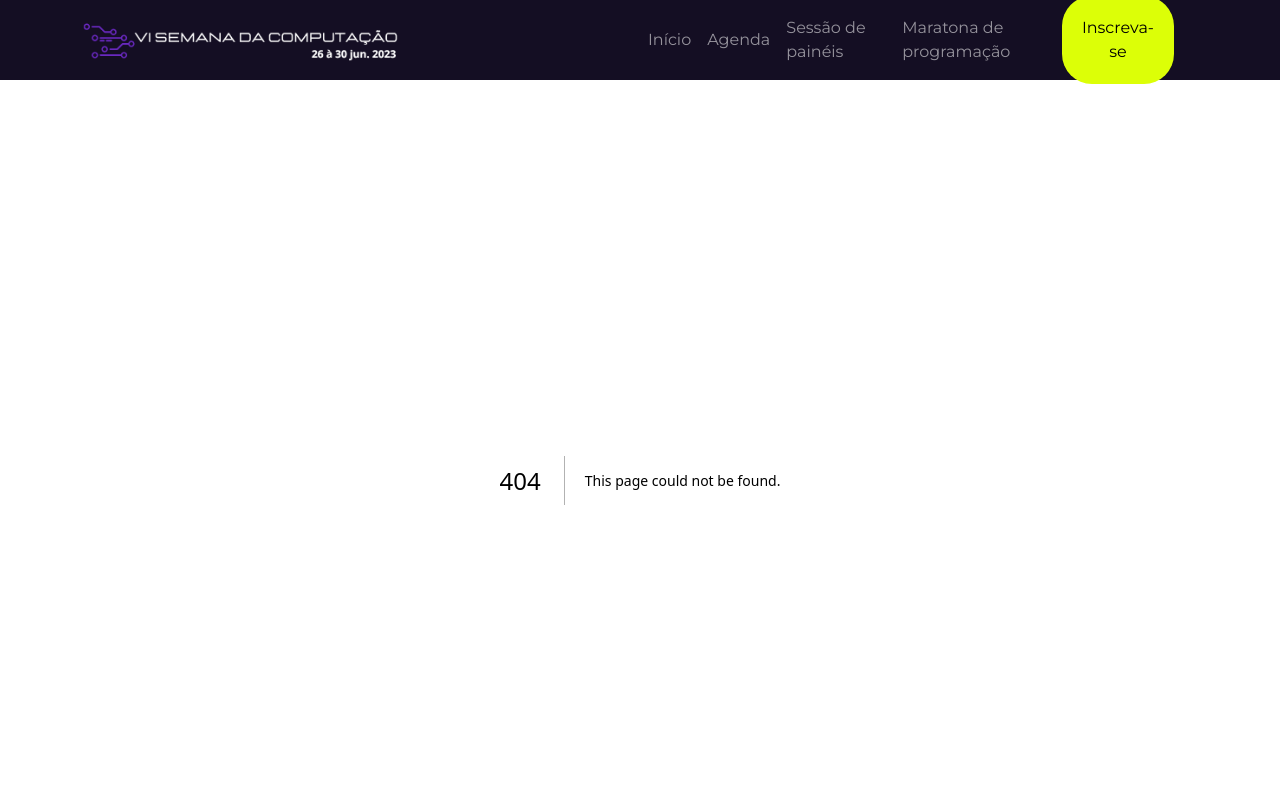
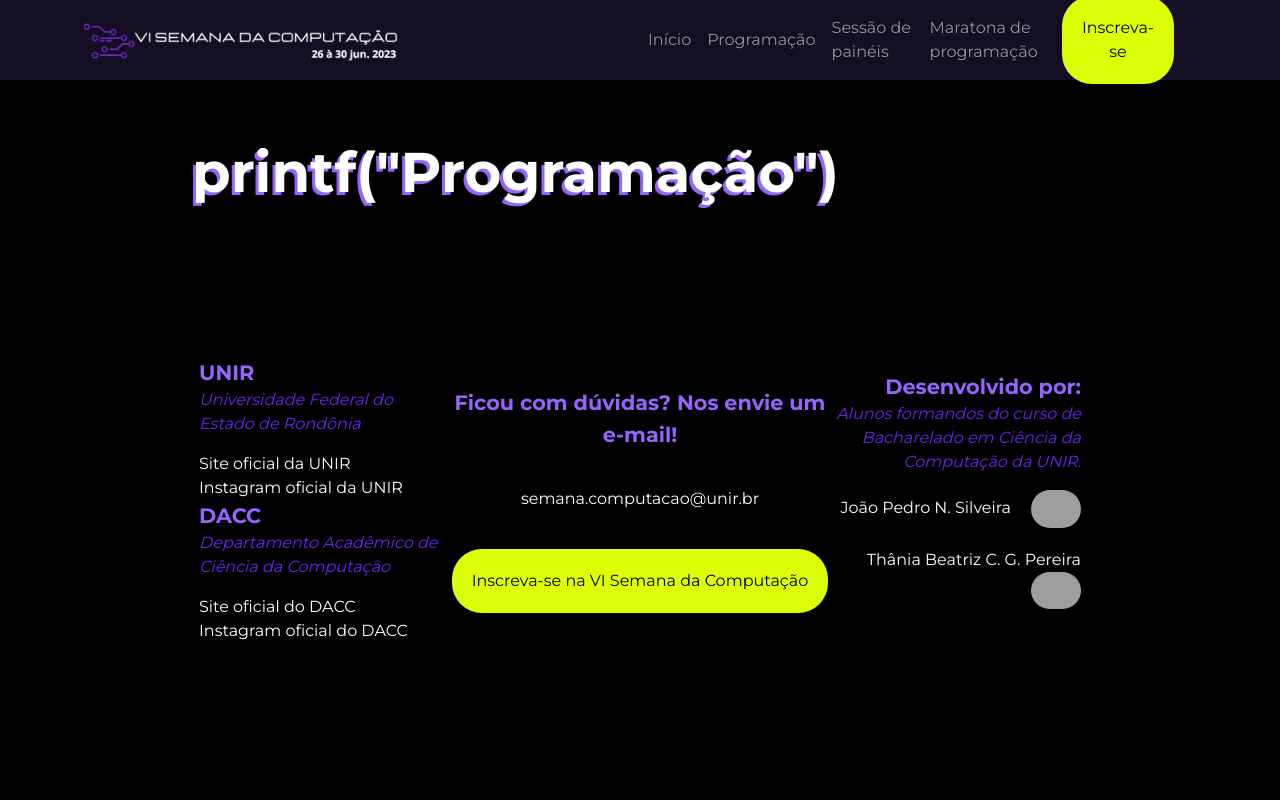
Before and after one commit to Pedrozle/semana-computacao-unir, a Next.js app: page /programacao in a window 1280 px wide. Before the commit this address had no page. Shown: the top 800 px of the page. Built offline with nearby package versions, Linux system fonts and the light colour scheme; grey boxes are pictures that could not be loaded; a web font is replaced by a local one.

Commit message:
criação tela programação

```diff
--- a/src/app/components/header.tsx
+++ b/src/app/components/header.tsx
@@ -30,7 +30,7 @@ export default function Header() {
                             <Navbar.Collapse id="basic-navbar-nav">
                                 <Nav className={`me-auto ${styles.links}`}>
                                     <Nav.Link href="/">Início</Nav.Link>
-                                    <Nav.Link href="/agenda">Agenda</Nav.Link>
+                                    <Nav.Link href="/programacao">Programação</Nav.Link>
                                     <Nav.Link href="/sessao-trabalhos">
                                         Sessão de painéis
                                     </Nav.Link>
--- a/src/app/maratona/page.tsx
+++ b/src/app/maratona/page.tsx
@@ -1,5 +1,5 @@
 "use client";
-import styles from "@/styles/components/maratona.module.scss";
+import styles from "@/styles/maratona.module.scss";
 import Botao from "../components/botao";
 
 export default function Page() {
--- /dev/null
+++ b/src/app/programacao/layout.tsx
@@ -0,0 +1,18 @@
+import "bootstrap/dist/css/bootstrap.css";
+import "@/styles/globals.scss";
+
+export const metadata = {
+    title: "Agenda",
+    description: "VI Semana da Computação - UNIR",
+    icons: {
+        icon: "https://www.unir.br/img/favicon.ico",
+    },
+};
+
+export default function RootLayout({
+    children,
+}: {
+    children: React.ReactNode;
+}) {
+    return <section>{children}</section>;
+}
--- /dev/null
+++ b/src/app/programacao/page.tsx
@@ -0,0 +1,62 @@
+"use client";
+
+import styles from "@/styles/agenda.module.scss";
+import base64ToBlob from "@/services/fotoConversor";
+
+import { useState, useEffect } from "react";
+
+interface Atividade {
+    titulo: string;
+    palestrante: string;
+    descricao: string;
+    data: string;
+    img: string;
+}
+
+async function getAtividades() {
+    const url = "/api/db?colecao=";
+
+    const res = await fetch(`${url}`, {
+        next: { revalidate: 500 },
+    });
+
+    let atividades: Array<Atividade> = await res.json();
+
+    atividades = atividades.map((atividade: Atividade) => {
+        let blob: Blob = atividade.img
+            ? base64ToBlob(atividade.img)
+            : new Blob();
+
+        return {
+            titulo: atividade.titulo,
+            palestrante: atividade.palestrante,
+            descricao: atividade.descricao,
+            data: atividade.data,
+            img: atividade.img ? URL.createObjectURL(blob) : "",
+        };
+    });
+
+    return atividades;
+}
+
+export default function Page() {
+    const [atividades, setAtividades] = useState<Atividade[]>([]);
+
+    // useEffect(() => {
+    //     // Exemplo de função assíncrona que retorna uma Promise
+    //     async function obterArray() {
+    //         const arrayRetornado = await getAtividades();
+    //         setAtividades(arrayRetornado);
+    //     }
+
+    //     obterArray();
+    // }, []); // Certifique-se de fornecer um array vazio para o useEffect para que ele seja executado apenas uma vez
+
+    return (
+        <div className={styles.agenda}>
+            <div className={styles.cabecalho}>
+                <p className={styles.titulo}>printf(&quot;Programação&quot;)</p>
+            </div>
+        </div>
+    );
+}
--- a/src/app/sessao-trabalhos/page.tsx
+++ b/src/app/sessao-trabalhos/page.tsx
@@ -1,5 +1,5 @@
 "use client";
-import styles from "@/styles/components/sessao-trabalhos.module.scss";
+import styles from "@/styles/sessao-trabalhos.module.scss";
 import Botao from "../components/botao";
 import Image from "next/image";
 
--- /dev/null
+++ b/src/styles/agenda.module.scss
@@ -0,0 +1,27 @@
+@import './variables.scss';
+
+/*-----------------------------------------------------------------*/
+
+.agenda {
+    display: flex;
+    flex-direction: column;
+    align-items: center;
+    color: white;
+    padding-bottom: 50px;
+}
+
+.cabecalho {
+    margin: 50px 0;
+    display: flex;
+    flex-direction: column;
+    justify-content: center;
+    width: 70vw;
+}
+
+.titulo {
+    font-weight: bold;
+    font-size: 3.5em;
+    text-shadow: -3px 3px 0px $roxo-titulo;
+}
+
+@media screen and (max-width: 767px) {}
--- a/src/styles/components/maratona.module.scss
+++ b/src/styles/maratona.module.scss
@@ -1,4 +1,4 @@
-@import './../variables.scss';
+@import './variables.scss';
 
 /*-----------------------------------------------------------------*/
 
--- a/src/styles/components/sessao-trabalhos.module.scss
+++ b/src/styles/sessao-trabalhos.module.scss
@@ -1,4 +1,4 @@
-@import './../variables.scss';
+@import './variables.scss';
 
 /*-----------------------------------------------------------------*/
 
```
